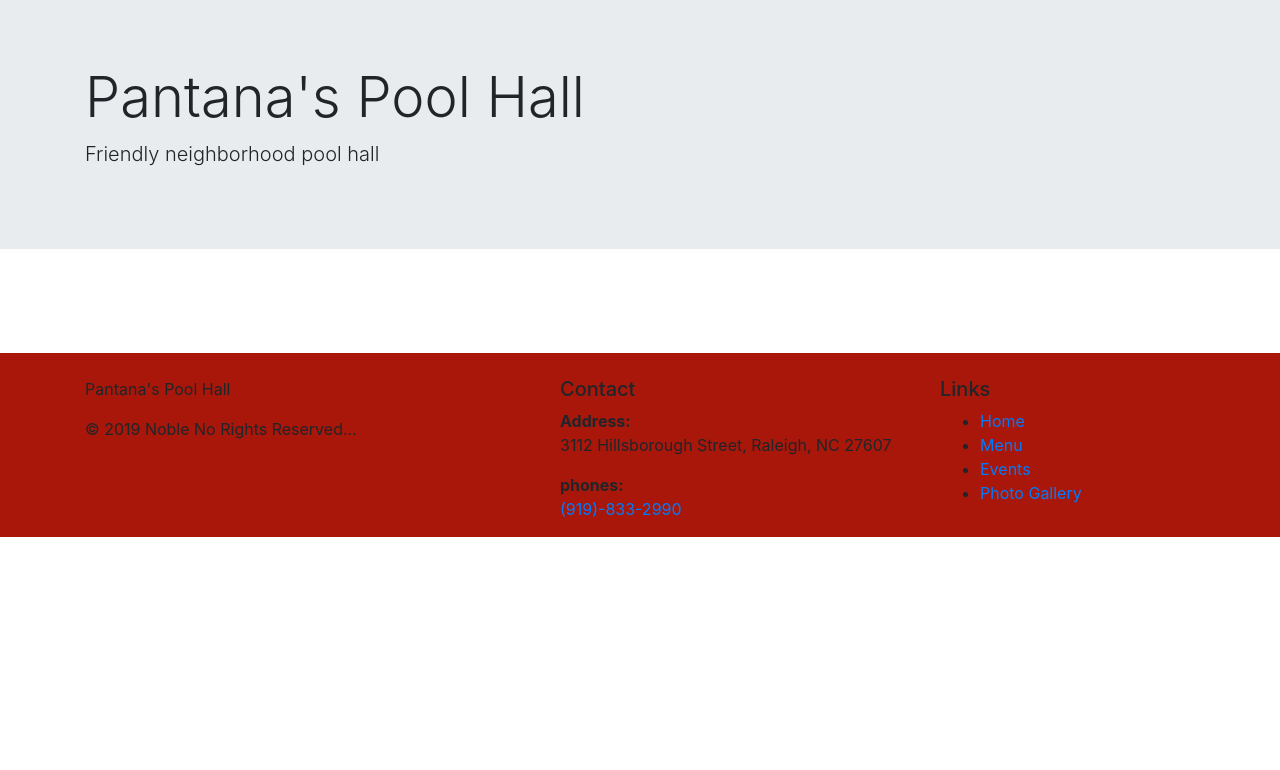
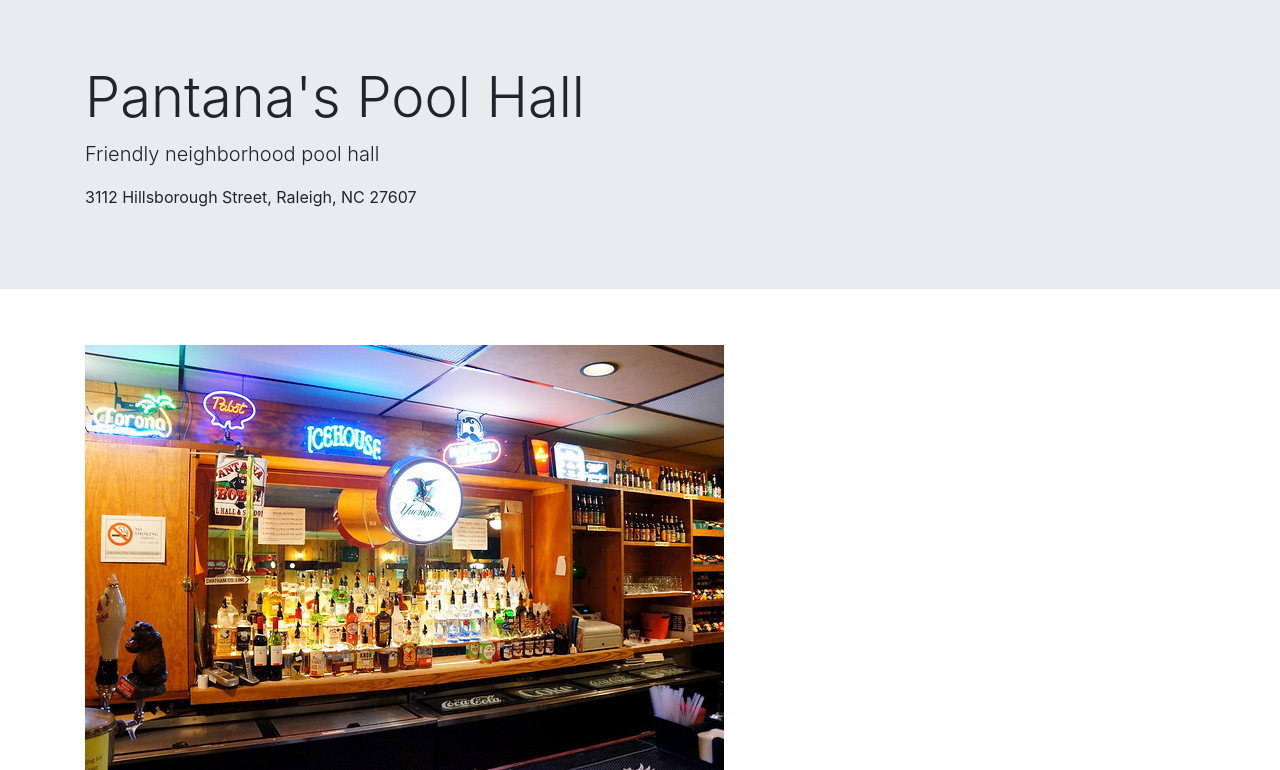
Before and after one commit to The-Noble-K/PantanaBobs, a Django app: page / in a window 1280 px wide. Shown: the part 56-826 px from the top of the page. Before the commit the page ends 593 px from the top, so only its background shows below. Run offline with Django 3.2, Linux system fonts and the light colour scheme; some libraries are stand-ins or nearby versions.

Commit message:
removed footer. added image, needs fix

```diff
--- a/PantanaBobs/settings.py
+++ b/PantanaBobs/settings.py
@@ -119,3 +119,5 @@
 # https://docs.djangoproject.com/en/2.2/howto/static-files/
 
 STATIC_URL = '/static/'
+MEDIA_URL = '/media/'
+MEDIA_ROOT = os.path.join(os.path.dirname(BASE_DIR), 'PantanaBobs')
--- a/PantanaBobs/templates/base.html
+++ b/PantanaBobs/templates/base.html
@@ -24,45 +24,6 @@
 {% block page_content %}
 {% endblock %}
 
-<br><br><br>
-
-<footer class="section footer-classic context-dark" style="background-color: #a8170a">
-    <div class="container">
-      <div class="row row-30">
-        <div class="col-md-4 col-xl-5">
-          <div class="pr-xl-4">
-            <br>
-            <p>Pantana's Pool Hall</p>
-            <p class="rights"><span>©  </span><span class="copyright-year">2019</span><span> </span><span>Noble</span><span> </span><span>No Rights Reserved...</span></p>
-          </div>
-        </div>
-        <div class="col-md-4">
-          <br>
-          <h5>Contact</h5>
-          <dl class="contact-list">
-            <dt>Address:</dt>
-            <dd>3112 Hillsborough Street, Raleigh, NC 27607</dd>
-          </dl>
-          <dl class="contact-list">
-            <dt>phones:</dt>
-            <dd><a href="tel:#">(919)-833-2990</a>
-            </dd>
-          </dl>
-        </div>
-        <div class="col-md-4 col-xl-3">
-          <br>
-          <h5>Links</h5>
-          <ul class="nav-list">
-            <li><a href="{% url 'index' %}">Home</a></li>
-            <li><a href="#">Menu</a></li>
-            <li><a href="#">Events</a></li>
-            <li><a href="#">Photo Gallery</a></li>
-          </ul>
-        </div>
-      </div>
-    </div>
-  </footer>
-
 <script src="https://code.jquery.com/jquery-3.3.1.slim.min.js" integrity="sha384-q8i/X+965DzO0rT7abK41JStQIAqVgRVzpbzo5smXKp4YfRvH+8abtTE1Pi6jizo" crossorigin="anonymous"></script>
 <script src="https://cdnjs.cloudflare.com/ajax/libs/popper.js/1.14.3/umd/popper.min.js" integrity="sha384-ZMP7rVo3mIykV+2+9J3UJ46jBk0WLaUAdn689aCwoqbBJiSnjAK/l8WvCWPIPm49" crossorigin="anonymous"></script>
 <script src="https://stackpath.bootstrapcdn.com/bootstrap/4.1.3/js/bootstrap.min.js" integrity="sha384-ChfqqxuZUCnJSK3+MXmPNIyE6ZbWh2IMqE241rYiqJxyMiZ6OW/JmZQ5stwEULTy" crossorigin="anonymous"></script>
--- a/index/templates/index.html
+++ b/index/templates/index.html
@@ -6,7 +6,15 @@
     <div class="container">
       <h1 class="display-4">Pantana's Pool Hall</h1>
       <p class="lead">Friendly neighborhood pool hall</p>
+      <p>3112 Hillsborough Street, Raleigh, NC 27607</p>
     </div>
-  </div>
+</div>
+
+<br>
+
+<div class="container">
+    <img src="../../images/bar2.jpg" alt="Pantana's Bar" />
+</div>
+
 
 {% endblock %}
```
Also changed, not shown: images/bar1.jpg (added), images/bar2.jpg (added), images/outside.jpg (added), images/tables1.jpg (added), images/tables2.jpg (added), 3 other files.
